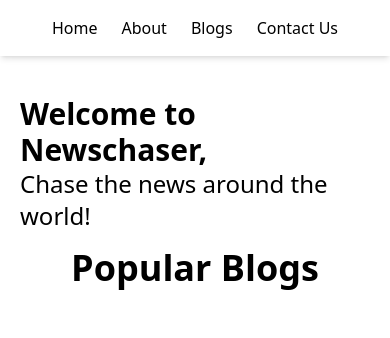
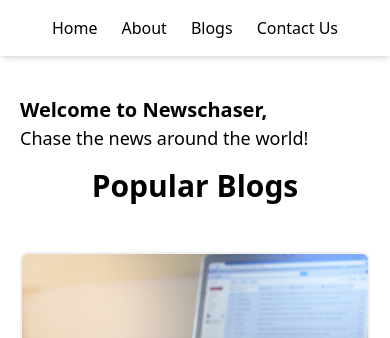
Before and after one commit to SpeedCodeWithMoksh/NextJs-Course, a Next.js app in the folder NewsChaser Blog/: page / in a window 390 px wide. Shown: the top 338 px of the page. Built offline with nearby package versions, Linux system fonts and the light colour scheme.

Commit message:
Tutorial-23

```diff
--- a/NewsChaser Blog/contactdata/formdata-3.json
+++ b/NewsChaser Blog/contactdata/formdata-3.json
@@ -1 +1 @@
-{"name":"Jay","phone":"012354987","email":"shahmoksh@gmail.com","desc":"fjdsjghkugzh"}
+{"name":"Moksh","email":"moksh@gmail.com","phone":"1453366543","desc":"bdhgfdhfkf"}
--- a/NewsChaser Blog/pages/blog.js
+++ b/NewsChaser Blog/pages/blog.js
@@ -24,8 +24,8 @@ const blog = (props) => {
         <meta name="description" content="Generated by create next app" />
         <link rel="icon" href="/favicon.ico" />
       </Head>
-      <section className="text-gray-600 body-font overflow-hidden mx-24">
-        <div className="container px-5 py-24 mx-auto">
+      <section className="text-gray-600 body-font overflow-hidden mx-auto md:mx-24">
+        <div className="container px-5 py-12 md:py-24 mx-auto">
           <div className="-my-8 divide-y-2 divide-gray-100">
             {blogs.map((blogitem) => {
               return <div className="py-8 flex flex-wrap md:flex-nowrap" key={blogitem.slug}>
--- a/NewsChaser Blog/pages/contact.js
+++ b/NewsChaser Blog/pages/contact.js
@@ -29,7 +29,7 @@ fetch('http://localhost:3000/api/postcontact', {
   setname('')
 })
 .catch((error) => {
-  console.error('Error:', error);
+  alert('Error:', error);
 });
   }
 
@@ -62,25 +62,25 @@ fetch('http://localhost:3000/api/postcontact', {
         <div className="p-2 w-1/2">
           <div className="relative">
             <label htmlFor="name" className="leading-7 text-sm text-gray-600">Name</label>
-            <input type="text" id="name" name="name" value={name} onChange={handleChange} className="w-full bg-gray-100 bg-opacity-50 rounded border border-gray-300 focus:border-indigo-500 focus:bg-white focus:ring-2 focus:ring-indigo-200 text-base outline-none text-gray-700 py-1 px-3 leading-8 transition-colors duration-200 ease-in-out" />
+            <input type="text" id="name" name="name" value={name} onChange={handleChange} className="w-full bg-gray-100 bg-opacity-50 rounded border border-gray-300 focus:border-indigo-500 focus:bg-white focus:ring-2 focus:ring-indigo-200 text-base outline-none text-gray-700 py-1 px-3 leading-8 transition-colors duration-200 ease-in-out" required/>
           </div>
         </div>
         <div className="p-2 w-1/2">
           <div className="relative">
             <label htmlFor="email" className="leading-7 text-sm text-gray-600">Email</label>
-            <input type="email" id="email" name="email" value={email} onChange={handleChange} className="w-full bg-gray-100 bg-opacity-50 rounded border border-gray-300 focus:border-indigo-500 focus:bg-white focus:ring-2 focus:ring-indigo-200 text-base outline-none text-gray-700 py-1 px-3 leading-8 transition-colors duration-200 ease-in-out" />
+            <input type="email" id="email" name="email" value={email} onChange={handleChange} className="w-full bg-gray-100 bg-opacity-50 rounded border border-gray-300 focus:border-indigo-500 focus:bg-white focus:ring-2 focus:ring-indigo-200 text-base outline-none text-gray-700 py-1 px-3 leading-8 transition-colors duration-200 ease-in-out" required/>
           </div>
         </div>
         <div className="p-2 w-full">
           <div className="relative">
             <label htmlFor="phone" className="leading-7 text-sm text-gray-600">Phone Nunber</label>
-            <input type="phone" id="phone" name="phone" value={phone} onChange={handleChange} className="w-full bg-gray-100 bg-opacity-50 rounded border border-gray-300 focus:border-indigo-500 focus:bg-white focus:ring-2 focus:ring-indigo-200 text-base outline-none text-gray-700 py-1 px-3 leading-8 transition-colors duration-200 ease-in-out" />
+            <input type="phone" id="phone" name="phone" value={phone} onChange={handleChange} className="w-full bg-gray-100 bg-opacity-50 rounded border border-gray-300 focus:border-indigo-500 focus:bg-white focus:ring-2 focus:ring-indigo-200 text-base outline-none text-gray-700 py-1 px-3 leading-8 transition-colors duration-200 ease-in-out" required/>
           </div>
         </div>
         <div className="p-2 w-full">
           <div className="relative">
             <label htmlFor="desc" className="leading-7 text-sm text-gray-600">Enter your Concern</label>
-            <textarea id="desc" name="desc" onChange={handleChange} value={desc} className="w-full bg-gray-100 bg-opacity-50 rounded border border-gray-300 focus:border-indigo-500 focus:bg-white focus:ring-2 focus:ring-indigo-200 h-32 text-base outline-none text-gray-700 py-1 px-3 resize-none leading-6 transition-colors duration-200 ease-in-out"></textarea>
+            <textarea id="desc" name="desc" onChange={handleChange} value={desc} className="w-full bg-gray-100 bg-opacity-50 rounded border border-gray-300 focus:border-indigo-500 focus:bg-white focus:ring-2 focus:ring-indigo-200 h-32 text-base outline-none text-gray-700 py-1 px-3 resize-none leading-6 transition-colors duration-200 ease-in-out" required></textarea>
           </div>
         </div>
         <div className="p-2 w-full">
--- a/NewsChaser Blog/pages/index.js
+++ b/NewsChaser Blog/pages/index.js
@@ -10,18 +10,18 @@ export default function Home() {
       </Head>
 
       <main className=''>
-        <h1 className='text-left text-3xl font-bold mx-5'>
+        <h1 className='text-left text-xl md:text-3xl font-bold mx-5'>
           Welcome to Newschaser,
         </h1>
 
-        <p className='text-left text-2xl mx-5'>
+        <p className='text-left text-lg md:text-2xl mx-5'>
           Chase the news around the world!
         </p>
 
-        <h2 className='text-4xl font-bold mt-4'>Popular Blogs</h2>
+        <h2 className='text-3xl md:text-4xl font-bold mt-4'>Popular Blogs</h2>
 
         <section className="text-gray-600 body-font">
-          <div className="container px-5 py-24 mx-auto">
+          <div className="container px-5 py-12 md:py-24 mx-auto">
             <div className="flex flex-wrap -m-4">
               <div className="p-4 md:w-1/3">
                 <div className="h-full border-2 border-gray-200 border-opacity-60 rounded-lg overflow-hidden">
```
